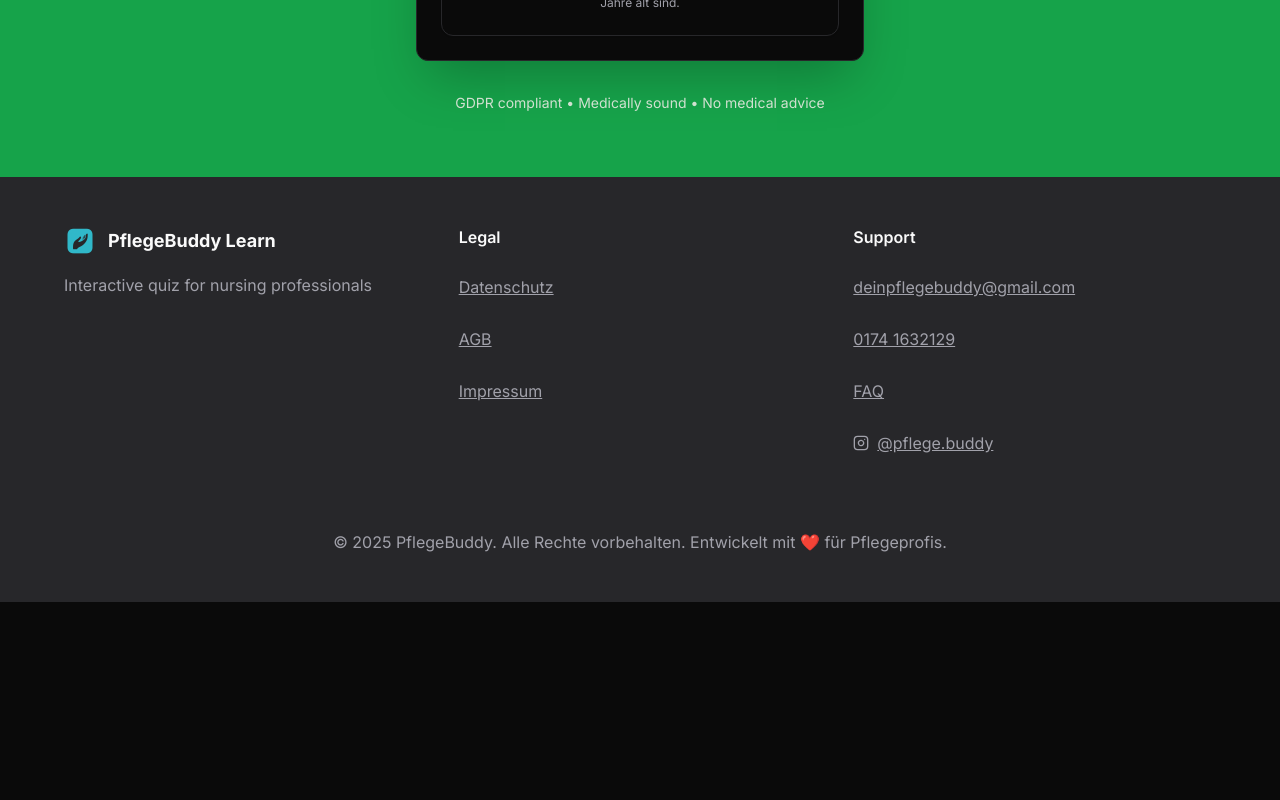
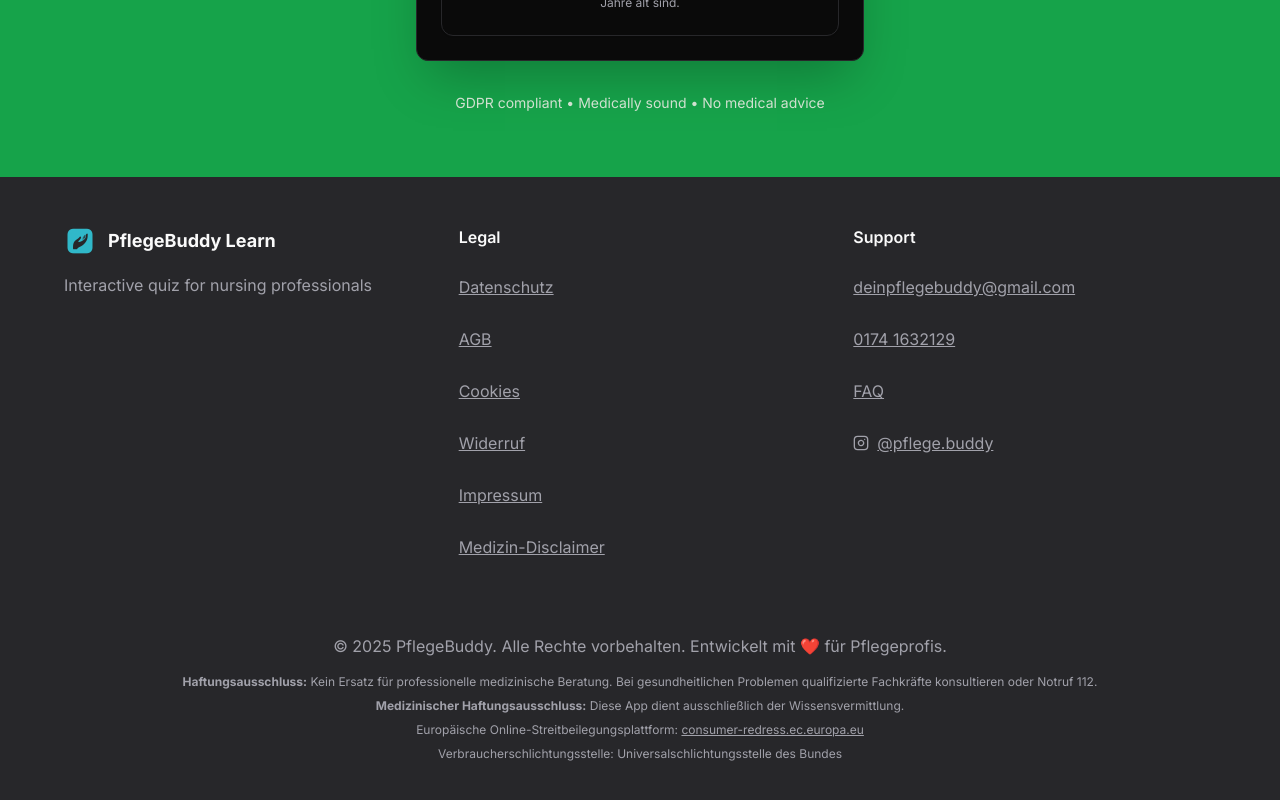
Before and after one commit to MCrackLP1/Pflege-Buddy-Learn, a Next.js app: page /en in a window 1280 px wide. Shown: the part 3775-4575 px from the top of the page. Before the commit the page ends 4377 px from the top, so only its background shows below. Built offline with nearby package versions, Linux system fonts and the light colour scheme; no server answers; a web font is replaced by a local one.

Commit message:
Fix footer legal links and notices - add missing AGB, Cookies, Widerruf, Medizin-Disclaimer links and legal compliance text

```diff
--- a/src/components/layout/footer.tsx
+++ b/src/components/layout/footer.tsx
@@ -57,6 +57,18 @@ export function Footer({ showFullFooter = true }: FooterProps) {
                 Widerruf
               </Link>
               <Link
+                href={createLocalizedPath(locale, 'cookies')}
+                className="text-xs text-muted-foreground hover:text-foreground transition-colors"
+              >
+                Cookies
+              </Link>
+              <Link
+                href={createLocalizedPath(locale, 'agb')}
+                className="text-xs text-muted-foreground hover:text-foreground transition-colors"
+              >
+                AGB
+              </Link>
+              <Link
                 href={createLocalizedPath(locale, 'disclaimer-medizin')}
                 className="text-xs text-muted-foreground hover:text-foreground transition-colors"
               >
--- a/src/components/pages/home-page.tsx
+++ b/src/components/pages/home-page.tsx
@@ -1169,7 +1169,10 @@ export function HomePage() {
                 <ul className="space-y-2 text-muted-foreground">
                   <li><a href={`/${useLocale()}/datenschutz`} className="hover:text-foreground transition-colors text-sm xs:text-base min-h-[44px] flex items-center touch-manipulation">Datenschutz</a></li>
                   <li><a href={`/${useLocale()}/agb`} className="hover:text-foreground transition-colors text-sm xs:text-base min-h-[44px] flex items-center touch-manipulation">AGB</a></li>
+                  <li><a href={`/${useLocale()}/cookies`} className="hover:text-foreground transition-colors text-sm xs:text-base min-h-[44px] flex items-center touch-manipulation">Cookies</a></li>
+                  <li><a href={`/${useLocale()}/widerruf`} className="hover:text-foreground transition-colors text-sm xs:text-base min-h-[44px] flex items-center touch-manipulation">Widerruf</a></li>
                   <li><a href={`/${useLocale()}/impressum`} className="hover:text-foreground transition-colors text-sm xs:text-base min-h-[44px] flex items-center touch-manipulation">Impressum</a></li>
+                  <li><a href={`/${useLocale()}/disclaimer-medizin`} className="hover:text-foreground transition-colors text-sm xs:text-base min-h-[44px] flex items-center touch-manipulation">Medizin-Disclaimer</a></li>
                 </ul>
               </div>
               <div>
@@ -1193,7 +1196,32 @@ export function HomePage() {
               </div>
             </div>
             <div className="border-t border-border mt-8 pt-8 text-center text-muted-foreground">
-              <p>&copy; 2025 PflegeBuddy. Alle Rechte vorbehalten. Entwickelt mit ❤️ für Pflegeprofis.</p>
+              <div className="space-y-4">
+                <p>&copy; 2025 PflegeBuddy. Alle Rechte vorbehalten. Entwickelt mit ❤️ für Pflegeprofis.</p>
+                <div className="space-y-2">
+                  <p className="text-xs">
+                    <strong>Haftungsausschluss:</strong> Kein Ersatz für professionelle medizinische Beratung.
+                    Bei gesundheitlichen Problemen qualifizierte Fachkräfte konsultieren oder Notruf 112.
+                  </p>
+                  <p className="text-xs">
+                    <strong>Medizinischer Haftungsausschluss:</strong> Diese App dient ausschließlich der Wissensvermittlung.
+                  </p>
+                  <p className="text-xs">
+                    Europäische Online-Streitbeilegungsplattform:{' '}
+                    <a
+                      href="https://consumer-redress.ec.europa.eu/index_de"
+                      className="underline hover:no-underline"
+                      target="_blank"
+                      rel="noopener"
+                    >
+                      consumer-redress.ec.europa.eu
+                    </a>
+                  </p>
+                  <p className="text-xs">
+                    Verbraucherschlichtungsstelle: Universalschlichtungsstelle des Bundes
+                  </p>
+                </div>
+              </div>
             </div>
           </div>
         </footer>
```
